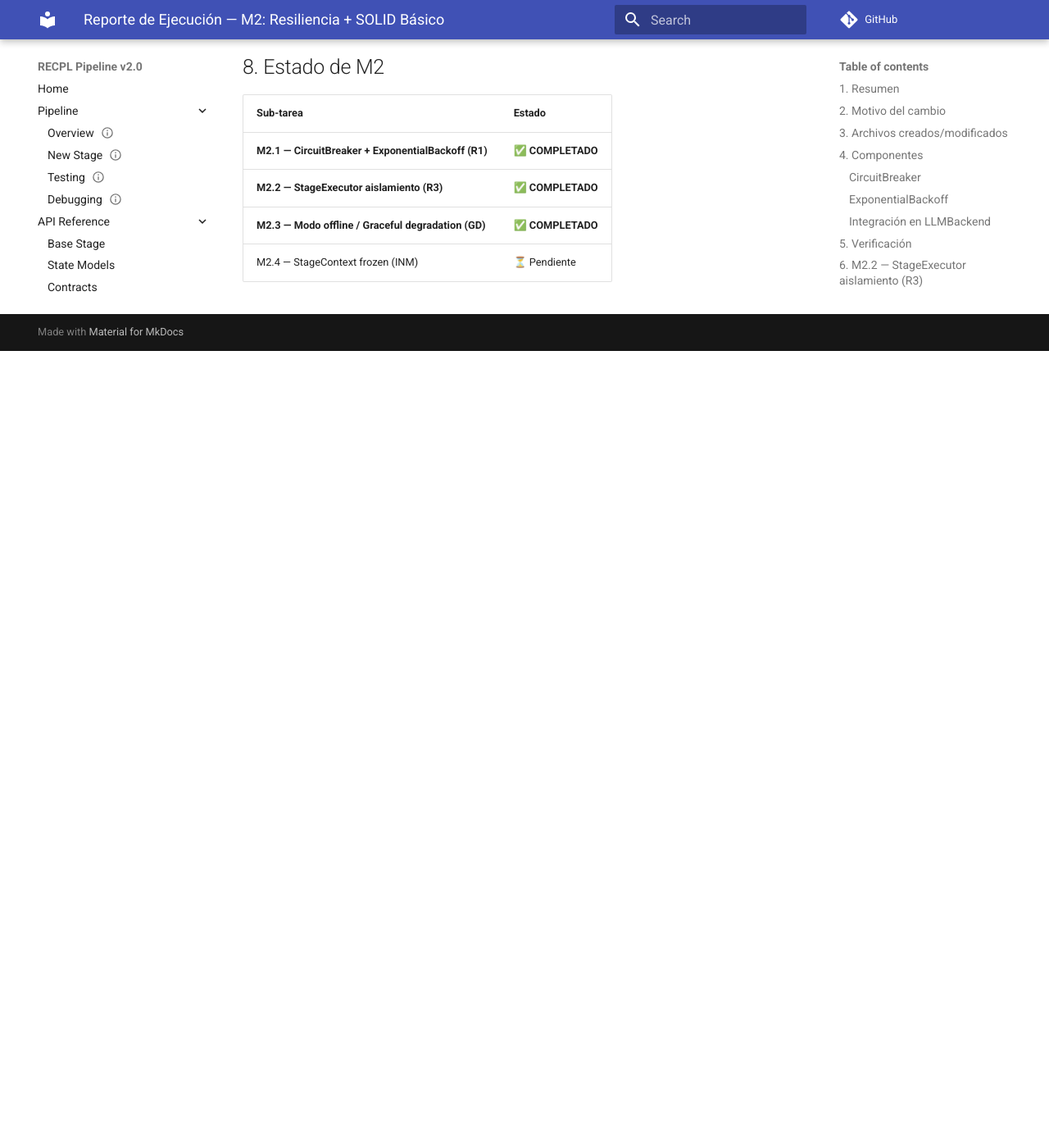
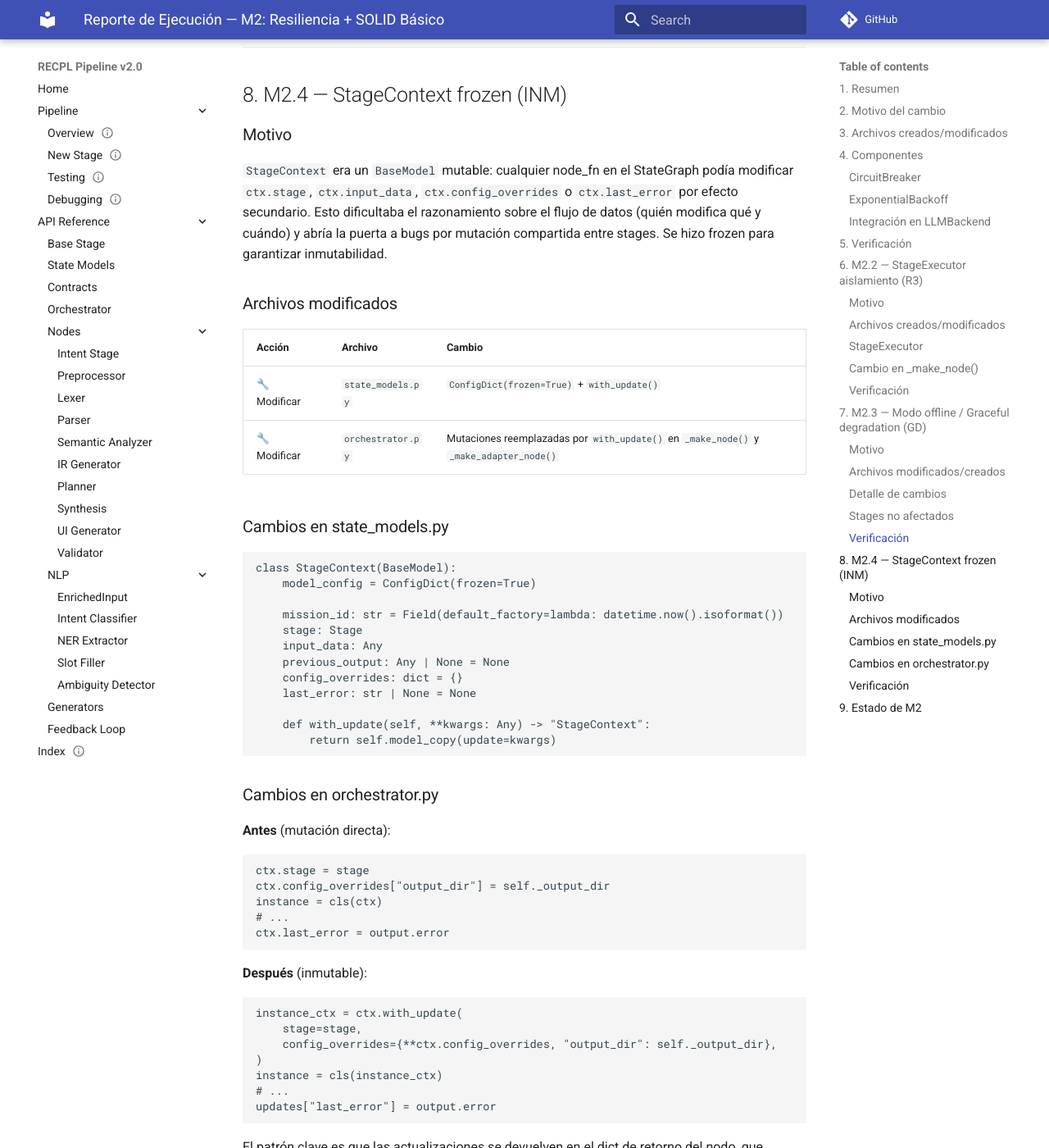
Before and after one commit to Jairdeveloper/proyecto0, an MkDocs documentation site: the page built from docs/133_REP_DEV_M2_EXECUTION_REPORT_1_0_DRAFT.md, in a window 1280 px wide and 1400 px high, scrolled down 7590 px. Shown: the whole window at 82% size. Built offline with MkDocs 1.6.1 and Material for MkDocs 9.7.7, drawn with Linux system fonts in a browser that asks for light colours; comment, search, counter and statistics services are not loaded; before the commit the page ends 8018 px from its top, so only the background shows below that; some of the changed text lies outside the part shown.

Commit message:
refactor: make StageContext frozen with with_update()

````diff
--- a/docs/133_REP_DEV_M2_EXECUTION_REPORT_1_0_DRAFT.md
+++ b/docs/133_REP_DEV_M2_EXECUTION_REPORT_1_0_DRAFT.md
@@ -4,11 +4,12 @@
 - **Tipo:** REP (Reporte)
 - **Área:** DEV
 - **Módulo:** agentic_pipeline
-- **Versión:** 1.2
+- **Versión:** 1.3
 - **Estado:** DRAFT
-- **Tags:** `execution-report`, `m2`, `circuit-breaker`, `exponential-backoff`, `stage-executor`, `offline-mode`, `resilience`, `graceful-degradation`
-- **Fuente:** `docs/130_PLAN_DEV_MIGRATION_EXECUTION_1_0_DRAFT.md` (M2.1–M2.3)
+- **Tags:** `execution-report`, `m2`, `circuit-breaker`, `exponential-backoff`, `stage-executor`, `offline-mode`, `resilience`, `graceful-degradation`, `frozen-context`, `immutability`
+- **Fuente:** `docs/130_PLAN_DEV_MIGRATION_EXECUTION_1_0_DRAFT.md` (M2.1–M2.4)
 - **Changelog:**
+  - 1.3 — 2026-06-19: Añadido M2.4 — StageContext frozen con with_update()
   - 1.2 — 2026-06-19: Añadido M2.3 — Modo offline con graceful degradation
   - 1.1 — 2026-06-19: Añadido M2.2 — StageExecutor para aislamiento por stage
   - 1.0 — 2026-06-19: Versión inicial — M2.1 CircuitBreaker + ExponentialBackoff
@@ -251,11 +252,102 @@
 
 ---
 
-## 8. Estado de M2
+## 8. M2.4 — StageContext frozen (INM)
+
+### Motivo
+
+`StageContext` era un `BaseModel` mutable: cualquier node_fn en el StateGraph podía modificar `ctx.stage`, `ctx.input_data`, `ctx.config_overrides` o `ctx.last_error` por efecto secundario. Esto dificultaba el razonamiento sobre el flujo de datos (quién modifica qué y cuándo) y abría la puerta a bugs por mutación compartida entre stages. Se hizo frozen para garantizar inmutabilidad.
+
+### Archivos modificados
+
+| Acción | Archivo | Cambio |
+|--------|---------|--------|
+| 🔧 Modificar | `state_models.py` | `ConfigDict(frozen=True)` + `with_update()` |
+| 🔧 Modificar | `orchestrator.py` | Mutaciones reemplazadas por `with_update()` en `_make_node()` y `_make_adapter_node()` |
+
+### Cambios en state_models.py
+
+```python
+class StageContext(BaseModel):
+    model_config = ConfigDict(frozen=True)
+
+    mission_id: str = Field(default_factory=lambda: datetime.now().isoformat())
+    stage: Stage
+    input_data: Any
+    previous_output: Any | None = None
+    config_overrides: dict = {}
+    last_error: str | None = None
+
+    def with_update(self, **kwargs: Any) -> "StageContext":
+        return self.model_copy(update=kwargs)
+```
+
+### Cambios en orchestrator.py
+
+**Antes** (mutación directa):
+```python
+ctx.stage = stage
+ctx.config_overrides["output_dir"] = self._output_dir
+instance = cls(ctx)
+# ...
+ctx.last_error = output.error
+```
+
+**Después** (inmutable):
+```python
+instance_ctx = ctx.with_update(
+    stage=stage,
+    config_overrides={**ctx.config_overrides, "output_dir": self._output_dir},
+)
+instance = cls(instance_ctx)
+# ...
+updates["last_error"] = output.error
+```
+
+El patrón clave es que las actualizaciones se devuelven en el dict de retorno del nodo, que StateGraph mergea automáticamente en una nueva copia frozen de StageContext. No se requiere `ctx = ctx.with_update(...)` dentro de node_fn.
+
+### Verificación
+
+```bash
+$ ruff check state_models.py orchestrator.py
+# EXIT: 0
+
+$ python -c "
+from agentic_pipeline.state_models import StageContext, Stage
+from pydantic import ValidationError
+ctx = StageContext(stage=Stage.INTENT, input_data='hola')
+try:
+    ctx.stage = Stage.PREPROCESSOR
+    assert False, 'should be frozen'
+except (TypeError, ValidationError):
+    print('frozen')
+new_ctx = ctx.with_update(input_data='mundo')
+assert new_ctx.input_data == 'mundo'
+assert ctx.input_data == 'hola'
+print('with_update works')
+"
+
+$ pytest tests/test_integration.py tests/test_orchestrator_empty.py tests/test_chain_orchestrator.py tests/test_state_models.py -v --tb=short -o "addopts="
+# 23 passed
+```
+
+| Verificación | Resultado |
+|-------------|-----------|
+| `ruff check` — 0 errores | ✅ PASS |
+| `StageContext` frozen (TypeError/ValidationError al mutar) | ✅ PASS |
+| `with_update()` crea nueva instancia sin mutar original | ✅ PASS |
+| Integration tests (6 tests) | ✅ PASS |
+| Orchestrator tests (2 tests) | ✅ PASS |
+| Chain orchestrator tests (8 tests) | ✅ PASS |
+| State model tests (7 tests) | ✅ PASS |
+
+---
+
+## 9. Estado de M2
 
 | Sub-tarea | Estado |
 |-----------|--------|
 | **M2.1 — CircuitBreaker + ExponentialBackoff (R1)** | **✅ COMPLETADO** |
 | **M2.2 — StageExecutor aislamiento (R3)** | **✅ COMPLETADO** |
 | **M2.3 — Modo offline / Graceful degradation (GD)** | **✅ COMPLETADO** |
-| M2.4 — StageContext frozen (INM) | ⏳ Pendiente |
+| **M2.4 — StageContext frozen (INM)** | **✅ COMPLETADO** |
````
Also changed, not shown: 2 other files.
